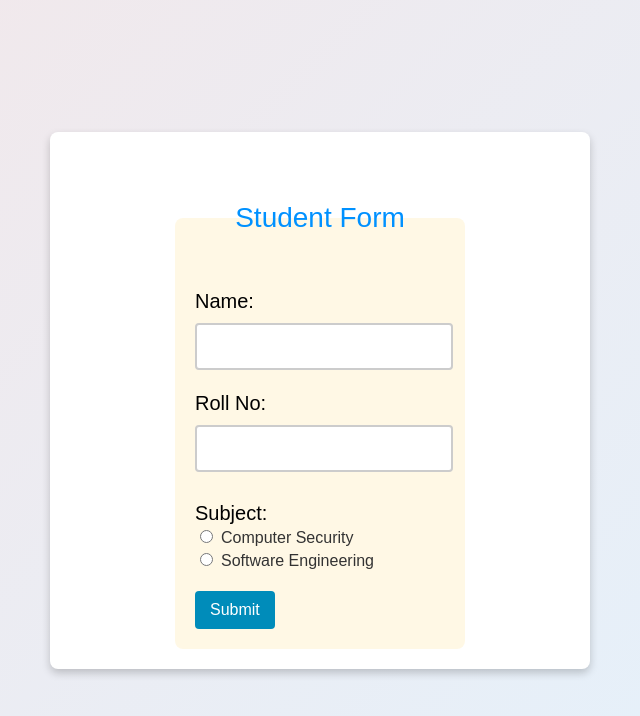
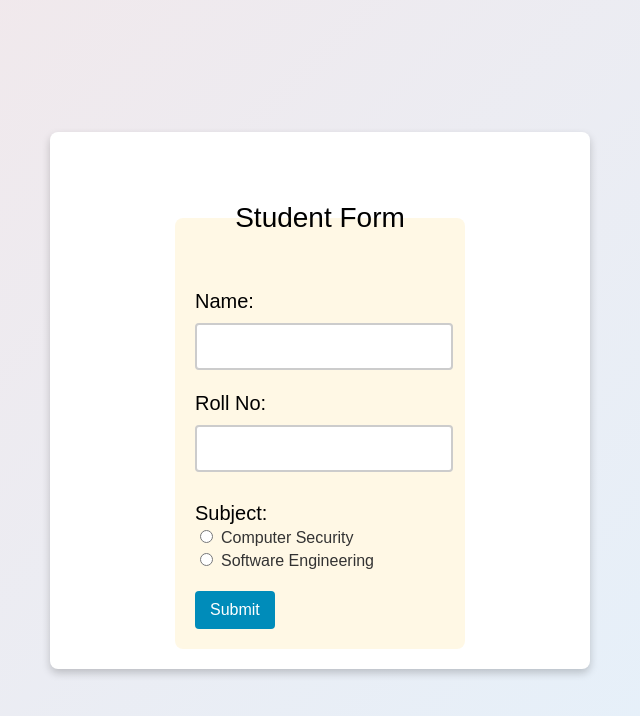
Before and after one commit to dipendrabhandariofficial/FrontPageGenerator, a React (Vite) app: page / in a window 1280 px wide. Shown: the top 716 px of the page, without its empty margins (320-960 px from the left). Built offline with nearby package versions, Linux system fonts and the light colour scheme.

Commit message:
Update Home.css

```diff
--- a/src/pages/Home/Home.css
+++ b/src/pages/Home/Home.css
@@ -22,7 +22,6 @@ form {
 
 /* Legend Styling */
 legend {
-  color: rgb(0, 145, 255);
   font-size: 28px;
   text-align: center;
   margin-bottom: 16px;
```
